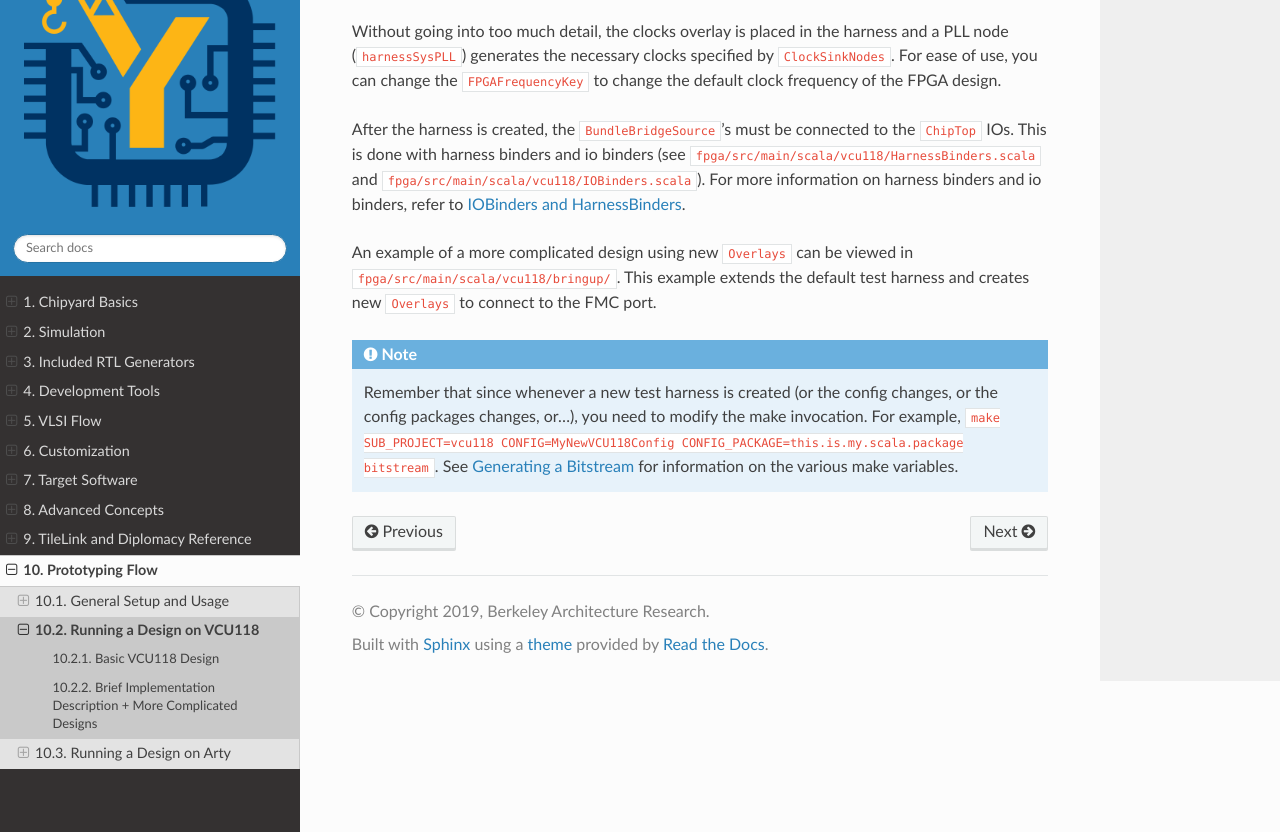
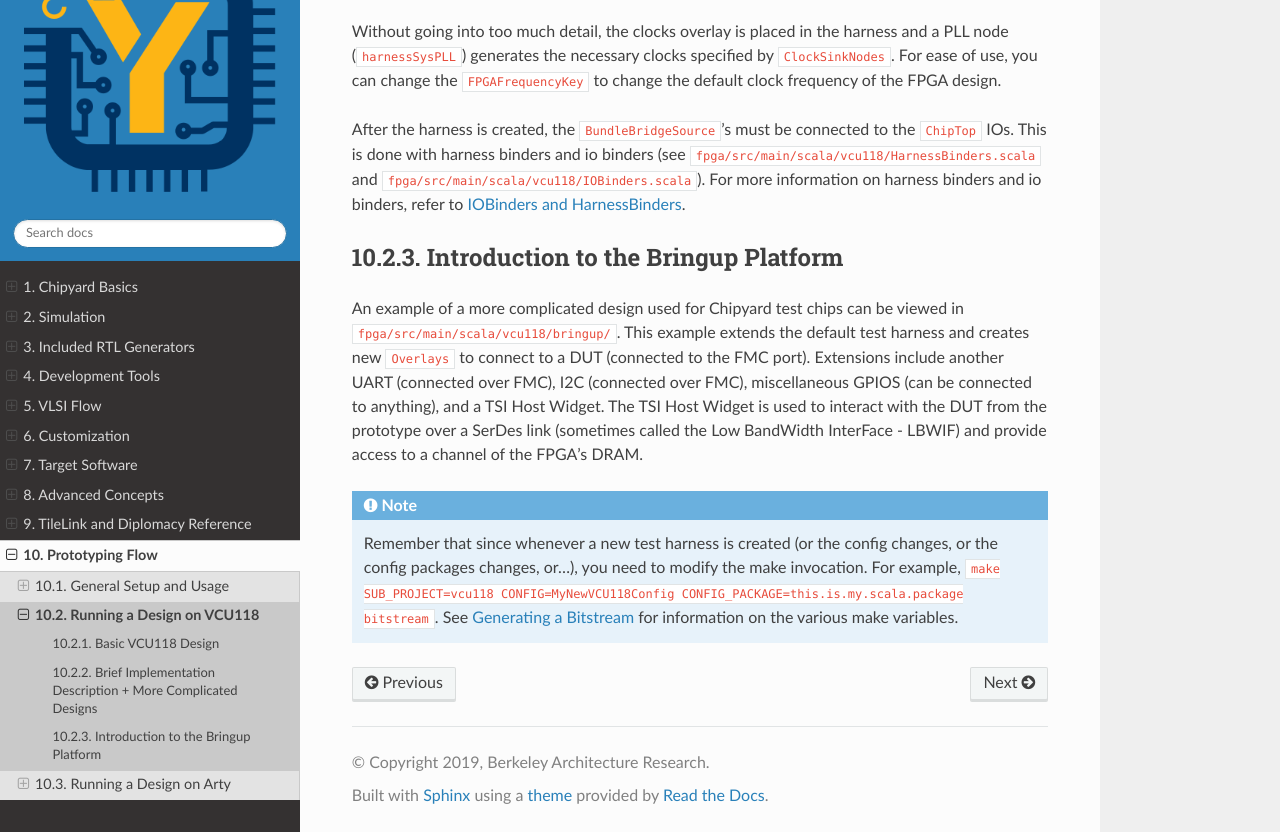
Before and after one commit to ucb-bar/chipyard, a Sphinx documentation site: the page built from docs/Prototyping/VCU118.rst, in a window 1280 px wide and 900 px high, scrolled down 1153 px, cut to the strip 68-900 px from the top of the window. Built offline with Sphinx 7.4.7 and the Read the Docs theme 2.0.0, drawn with Linux system fonts in a browser that asks for light colours.

Commit message:
Small documentation addition on bringup

```diff
--- a/docs/Prototyping/VCU118.rst
+++ b/docs/Prototyping/VCU118.rst
@@ -47,8 +47,13 @@ After the harness is created, the ``BundleBridgeSource``'s must be connected to
 This is done with harness binders and io binders (see ``fpga/src/main/scala/vcu118/HarnessBinders.scala`` and ``fpga/src/main/scala/vcu118/IOBinders.scala``).
 For more information on harness binders and io binders, refer to :ref:`IOBinders and HarnessBinders`.
 
-An example of a more complicated design using new ``Overlays`` can be viewed in ``fpga/src/main/scala/vcu118/bringup/``.
-This example extends the default test harness and creates new ``Overlays`` to connect to the FMC port.
+Introduction to the Bringup Platform
+------------------------------------
+
+An example of a more complicated design used for Chipyard test chips can be viewed in ``fpga/src/main/scala/vcu118/bringup/``.
+This example extends the default test harness and creates new ``Overlays`` to connect to a DUT (connected to the FMC port).
+Extensions include another UART (connected over FMC), I2C (connected over FMC), miscellaneous GPIOS (can be connected to anything), and a TSI Host Widget.
+The TSI Host Widget is used to interact with the DUT from the prototype over a SerDes link (sometimes called the Low BandWidth InterFace - LBWIF) and provide access to a channel of the FPGA's DRAM.
 
 .. Note:: Remember that since whenever a new test harness is created (or the config changes, or the config packages changes, or...), you need to modify the make invocation.
     For example, ``make SUB_PROJECT=vcu118 CONFIG=MyNewVCU118Config CONFIG_PACKAGE=this.is.my.scala.package bitstream``.
```
